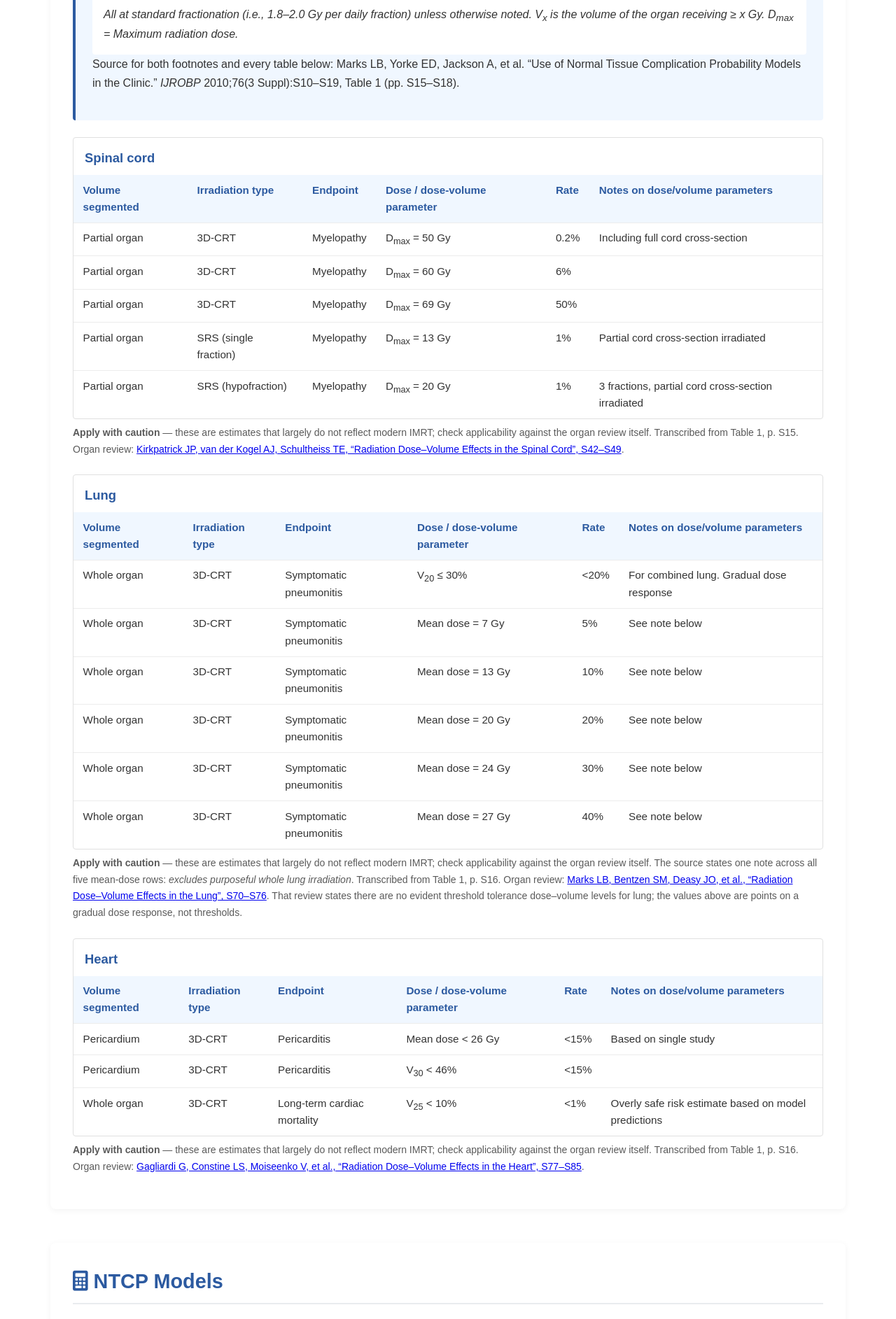
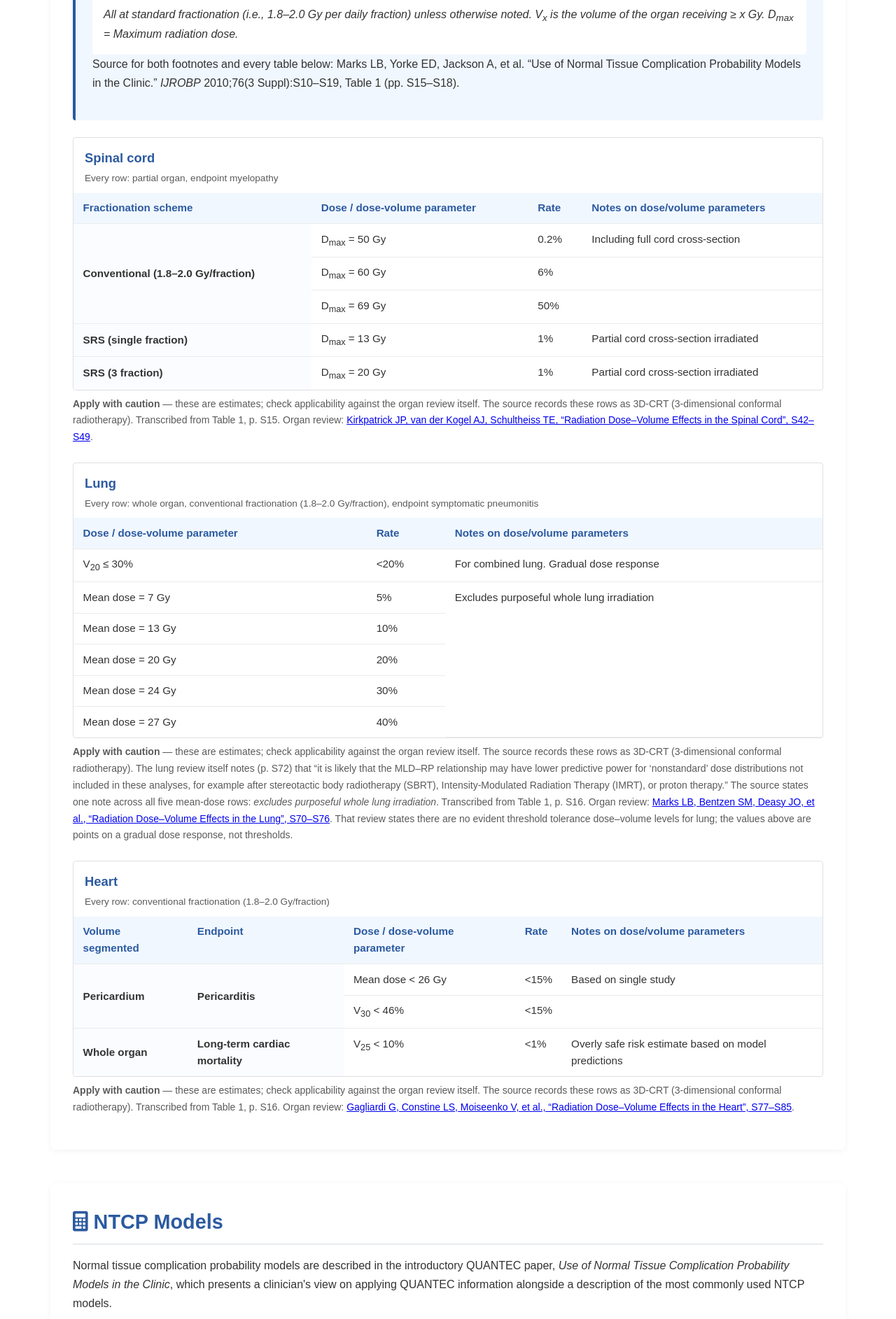
Before and after one commit to brianmanderson/QuantecWebSite, a Jekyll site: the page built from quantec.html, in a window 1280 px wide. Shown: the part 2489-4374 px from the top of the page at 70% size. Built offline with Jekyll 4.4.1, drawn with Linux system fonts in a browser that asks for light colours.

Commit message:
Simplify the constraint tables; source the IMRT caveat per organ
Merging and relabelling requested by the owner after reviewing the
published tables.

Merging. Columns whose value is identical in every row are hoisted out of
the grid into the table caption; cells identical across a contiguous group
are merged. Spinal cord goes 6 columns to 4, lung 6 to 3, heart 6 to 5.
The Rate column is never merged - spinal cord rows 4 and 5 are both 1%,
but that is a coincidence between single-fraction and 3-fraction SRS, and
merging would assert a grouping the source does not make.

Merged cells cannot survive the stacked mobile layout, since a rowspan
cell renders in its group's first row only - a phone card would have read
"60 Gy -> 6%" with no indication of its fractionation. Below 768px the
merged cell is hidden and each card prints its group as a header instead,
so every card carries it.

Relabelling, all traceable to the source:
- "SRS (hypofraction)" -> "SRS (3 fraction)"; the number is from that
  row's own Notes cell. The now-redundant "3 fractions," is dropped from
  that note.
- Column "Irradiation type" -> "Fractionation scheme", and its "3D-CRT"
  value -> "Conventional (1.8-2.0 Gy/fraction)". The dose per fraction is
  from footnote (dagger) to Table 1, and the SRS rows are its "unless
  otherwise noted" cases. 3D-CRT is a technique and conventional
  fractionation is a schedule, so the technique is preserved in each
  table's provenance line rather than dropped - it is what the modern-IMRT
  caveat rests on.

The IMRT caveat is now stated beside a table only where that organ's own
review says it. Only lung does, on S72, and it is quoted there. The blanket
Table 1 footnote still appears verbatim in the box above all three tables,
which is where a blanket statement belongs. The spinal cord review was
considered and rejected: its sentence naming conformal techniques is about
extrapolating partial-cord animal data in the reirradiation discussion and
names intensity-modulated proton therapy, so citing it as an IMRT caveat
on these values would misrepresent it. The heart review says nothing of
the kind.

All 14 dose/rate pairs re-read from the rendered DOM and unchanged.
Deviations recorded in docs/constraints-pilot-lung-heart-cord.md.

Co-Authored-By: Claude Opus 5 <noreply@anthropic.com>

```diff
--- a/assets/css/style.css
+++ b/assets/css/style.css
@@ -434,6 +434,23 @@ footer {
     font-weight: 600;
 }
 
+/* Values identical across every row are hoisted out of the grid into the caption, rather than
+   repeated down a column that carries no information. */
+.constraint-shared {
+    display: block;
+    margin-top: 0.25rem;
+    font-size: 0.85rem;
+    font-weight: 400;
+    color: #5a5a5a;
+}
+
+/* A cell merged across the rows it applies to. */
+.constraint-table .grouped {
+    background-color: #fafcff;
+    font-weight: 600;
+    vertical-align: middle;
+}
+
 .constraint-table tbody tr:last-child td {
     border-bottom: none;
 }
@@ -520,6 +537,31 @@ footer {
     /* An empty Notes cell would render as a stray label with nothing beside it. */
     .constraint-table td:empty {
         display: none;
+    }
+
+    /* A merged cell cannot survive stacking: rowspan renders it in the first row of its group
+       only, so the later cards would lose the value entirely — on the spinal cord table that
+       means a card reading "60 Gy → 6%" with no indication it is 3D-CRT. So hide the merged
+       cells and print the group from the row's own data-group instead, which every row in the
+       group carries. Desktop shows the merged cell; mobile shows a header on every card. */
+    .constraint-table .grouped {
+        display: none;
+    }
+
+    .constraint-table tr[data-group]::before {
+        content: attr(data-group);
+        display: block;
+        padding: 0.45rem 0.85rem;
+        background-color: #f0f7ff;
+        color: #2c5aa0;
+        font-weight: 600;
+        border-bottom: 1px solid #e0e0e0;
+        border-radius: 3px 3px 0 0;
+    }
+
+    .constraint-table tr {
+        padding-top: 0;
+        overflow: hidden;
     }
 
     .constraint-table caption {
--- a/quantec.html
+++ b/quantec.html
@@ -100,11 +100,54 @@ permalink: /quantec/
 
     <div class="constraint-table-wrap" id="data-spinal-cord" role="region" tabindex="0" aria-label="Spinal cord dose, volume and outcome data">
         <table class="constraint-table">
-            <caption>Spinal cord</caption>
+            <caption>Spinal cord <span class="constraint-shared">Every row: partial organ, endpoint myelopathy</span></caption>
+            <thead>
+                <tr>
+                    <th scope="col">Fractionation scheme</th>
+                    <th scope="col">Dose / dose-volume parameter</th>
+                    <th scope="col">Rate</th>
+                    <th scope="col">Notes on dose/volume parameters</th>
+                </tr>
+            </thead>
+            <tbody>
+                <tr data-group="Conventional (1.8&ndash;2.0 Gy/fraction)"><td class="grouped" rowspan="3" data-label="Fractionation">Conventional (1.8&ndash;2.0 Gy/fraction)</td><td class="num" data-label="Dose">D<sub>max</sub> = 50 Gy</td><td class="num" data-label="Rate">0.2%</td><td data-label="Notes">Including full cord cross-section</td></tr>
+                <tr data-group="Conventional (1.8&ndash;2.0 Gy/fraction)"><td class="num" data-label="Dose">D<sub>max</sub> = 60 Gy</td><td class="num" data-label="Rate">6%</td><td data-label="Notes"></td></tr>
+                <tr data-group="Conventional (1.8&ndash;2.0 Gy/fraction)"><td class="num" data-label="Dose">D<sub>max</sub> = 69 Gy</td><td class="num" data-label="Rate">50%</td><td data-label="Notes"></td></tr>
+                <tr data-group="SRS (single fraction)"><td class="grouped" data-label="Fractionation">SRS (single fraction)</td><td class="num" data-label="Dose">D<sub>max</sub> = 13 Gy</td><td class="num" data-label="Rate">1%</td><td data-label="Notes">Partial cord cross-section irradiated</td></tr>
+                <tr data-group="SRS (3 fraction)"><td class="grouped" data-label="Fractionation">SRS (3 fraction)</td><td class="num" data-label="Dose">D<sub>max</sub> = 20 Gy</td><td class="num" data-label="Rate">1%</td><td data-label="Notes">Partial cord cross-section irradiated</td></tr>
+            </tbody>
+        </table>
+    </div>
+    <p class="constraint-source"><strong>Apply with caution</strong> &mdash; these are estimates; check applicability against the organ review itself. The source records these rows as 3D-CRT (3-dimensional conformal radiotherapy). Transcribed from Table 1, p. S15. Organ review: <a href="https://www.redjournal.org/article/S0360-3016(09)03296-9/fulltext" target="_blank" rel="noopener" aria-label="Read Radiation Dose-Volume Effects in the Spinal Cord, Kirkpatrick et al.">Kirkpatrick JP, van der Kogel AJ, Schultheiss TE, &ldquo;Radiation Dose&ndash;Volume Effects in the Spinal Cord&rdquo;, S42&ndash;S49</a>.</p>
+
+    <div class="constraint-table-wrap" id="data-lung" role="region" tabindex="0" aria-label="Lung dose, volume and outcome data">
+        <table class="constraint-table">
+            <caption>Lung <span class="constraint-shared">Every row: whole organ, conventional fractionation (1.8&ndash;2.0 Gy/fraction), endpoint symptomatic pneumonitis</span></caption>
+            <thead>
+                <tr>
+                    <th scope="col">Dose / dose-volume parameter</th>
+                    <th scope="col">Rate</th>
+                    <th scope="col">Notes on dose/volume parameters</th>
+                </tr>
+            </thead>
+            <tbody>
+                <tr><td class="num" data-label="Dose">V<sub>20</sub> &le; 30%</td><td class="num" data-label="Rate">&lt;20%</td><td data-label="Notes">For combined lung. Gradual dose response</td></tr>
+                <tr><td class="num" data-label="Dose">Mean dose = 7 Gy</td><td class="num" data-label="Rate">5%</td><td rowspan="5" data-label="Notes">Excludes purposeful whole lung irradiation</td></tr>
+                <tr><td class="num" data-label="Dose">Mean dose = 13 Gy</td><td class="num" data-label="Rate">10%</td></tr>
+                <tr><td class="num" data-label="Dose">Mean dose = 20 Gy</td><td class="num" data-label="Rate">20%</td></tr>
+                <tr><td class="num" data-label="Dose">Mean dose = 24 Gy</td><td class="num" data-label="Rate">30%</td></tr>
+                <tr><td class="num" data-label="Dose">Mean dose = 27 Gy</td><td class="num" data-label="Rate">40%</td></tr>
+            </tbody>
+        </table>
+    </div>
+    <p class="constraint-source"><strong>Apply with caution</strong> &mdash; these are estimates; check applicability against the organ review itself. The source records these rows as 3D-CRT (3-dimensional conformal radiotherapy). The lung review itself notes (p. S72) that &ldquo;it is likely that the MLD&ndash;RP relationship may have lower predictive power for &lsquo;nonstandard&rsquo; dose distributions not included in these analyses, for example after stereotactic body radiotherapy (SBRT), Intensity-Modulated Radiation Therapy (IMRT), or proton therapy.&rdquo; The source states one note across all five mean-dose rows: <em>excludes purposeful whole lung irradiation</em>. Transcribed from Table 1, p. S16. Organ review: <a href="https://www.redjournal.org/article/S0360-3016(09)03293-3/fulltext" target="_blank" rel="noopener" aria-label="Read Radiation Dose-Volume Effects in the Lung, Marks et al.">Marks LB, Bentzen SM, Deasy JO, et al., &ldquo;Radiation Dose&ndash;Volume Effects in the Lung&rdquo;, S70&ndash;S76</a>. That review states there are no evident threshold tolerance dose&ndash;volume levels for lung; the values above are points on a gradual dose response, not thresholds.</p>
+
+    <div class="constraint-table-wrap" id="data-heart" role="region" tabindex="0" aria-label="Heart dose, volume and outcome data">
+        <table class="constraint-table">
+            <caption>Heart <span class="constraint-shared">Every row: conventional fractionation (1.8&ndash;2.0 Gy/fraction)</span></caption>
             <thead>
                 <tr>
                     <th scope="col">Volume segmented</th>
-                    <th scope="col">Irradiation type</th>
                     <th scope="col">Endpoint</th>
                     <th scope="col">Dose / dose-volume parameter</th>
                     <th scope="col">Rate</th>
@@ -112,62 +155,13 @@ permalink: /quantec/
                 </tr>
             </thead>
             <tbody>
-                <tr><td data-label="Volume">Partial organ</td><td data-label="Irradiation">3D-CRT</td><td data-label="Endpoint">Myelopathy</td><td class="num" data-label="Dose">D<sub>max</sub> = 50 Gy</td><td class="num" data-label="Rate">0.2%</td><td data-label="Notes">Including full cord cross-section</td></tr>
-                <tr><td data-label="Volume">Partial organ</td><td data-label="Irradiation">3D-CRT</td><td data-label="Endpoint">Myelopathy</td><td class="num" data-label="Dose">D<sub>max</sub> = 60 Gy</td><td class="num" data-label="Rate">6%</td><td data-label="Notes"></td></tr>
-                <tr><td data-label="Volume">Partial organ</td><td data-label="Irradiation">3D-CRT</td><td data-label="Endpoint">Myelopathy</td><td class="num" data-label="Dose">D<sub>max</sub> = 69 Gy</td><td class="num" data-label="Rate">50%</td><td data-label="Notes"></td></tr>
-                <tr><td data-label="Volume">Partial organ</td><td data-label="Irradiation">SRS (single fraction)</td><td data-label="Endpoint">Myelopathy</td><td class="num" data-label="Dose">D<sub>max</sub> = 13 Gy</td><td class="num" data-label="Rate">1%</td><td data-label="Notes">Partial cord cross-section irradiated</td></tr>
-                <tr><td data-label="Volume">Partial organ</td><td data-label="Irradiation">SRS (hypofraction)</td><td data-label="Endpoint">Myelopathy</td><td class="num" data-label="Dose">D<sub>max</sub> = 20 Gy</td><td class="num" data-label="Rate">1%</td><td data-label="Notes">3 fractions, partial cord cross-section irradiated</td></tr>
+                <tr data-group="Pericardium &middot; pericarditis"><td class="grouped" rowspan="2" data-label="Volume">Pericardium</td><td class="grouped" rowspan="2" data-label="Endpoint">Pericarditis</td><td class="num" data-label="Dose">Mean dose &lt; 26 Gy</td><td class="num" data-label="Rate">&lt;15%</td><td data-label="Notes">Based on single study</td></tr>
+                <tr data-group="Pericardium &middot; pericarditis"><td class="num" data-label="Dose">V<sub>30</sub> &lt; 46%</td><td class="num" data-label="Rate">&lt;15%</td><td data-label="Notes"></td></tr>
+                <tr data-group="Whole organ &middot; long-term cardiac mortality"><td class="grouped" data-label="Volume">Whole organ</td><td class="grouped" data-label="Endpoint">Long-term cardiac mortality</td><td class="num" data-label="Dose">V<sub>25</sub> &lt; 10%</td><td class="num" data-label="Rate">&lt;1%</td><td data-label="Notes">Overly safe risk estimate based on model predictions</td></tr>
             </tbody>
         </table>
     </div>
-    <p class="constraint-source"><strong>Apply with caution</strong> &mdash; these are estimates that largely do not reflect modern IMRT; check applicability against the organ review itself. Transcribed from Table 1, p. S15. Organ review: <a href="https://www.redjournal.org/article/S0360-3016(09)03296-9/fulltext" target="_blank" rel="noopener" aria-label="Read Radiation Dose-Volume Effects in the Spinal Cord, Kirkpatrick et al.">Kirkpatrick JP, van der Kogel AJ, Schultheiss TE, &ldquo;Radiation Dose&ndash;Volume Effects in the Spinal Cord&rdquo;, S42&ndash;S49</a>.</p>
-
-    <div class="constraint-table-wrap" id="data-lung" role="region" tabindex="0" aria-label="Lung dose, volume and outcome data">
-        <table class="constraint-table">
-            <caption>Lung</caption>
-            <thead>
-                <tr>
-                    <th scope="col">Volume segmented</th>
-                    <th scope="col">Irradiation type</th>
-                    <th scope="col">Endpoint</th>
-                    <th scope="col">Dose / dose-volume parameter</th>
-                    <th scope="col">Rate</th>
-                    <th scope="col">Notes on dose/volume parameters</th>
-                </tr>
-            </thead>
-            <tbody>
-                <tr><td data-label="Volume">Whole organ</td><td data-label="Irradiation">3D-CRT</td><td data-label="Endpoint">Symptomatic pneumonitis</td><td class="num" data-label="Dose">V<sub>20</sub> &le; 30%</td><td class="num" data-label="Rate">&lt;20%</td><td data-label="Notes">For combined lung. Gradual dose response</td></tr>
-                <tr><td data-label="Volume">Whole organ</td><td data-label="Irradiation">3D-CRT</td><td data-label="Endpoint">Symptomatic pneumonitis</td><td class="num" data-label="Dose">Mean dose = 7 Gy</td><td class="num" data-label="Rate">5%</td><td data-label="Notes">See note below</td></tr>
-                <tr><td data-label="Volume">Whole organ</td><td data-label="Irradiation">3D-CRT</td><td data-label="Endpoint">Symptomatic pneumonitis</td><td class="num" data-label="Dose">Mean dose = 13 Gy</td><td class="num" data-label="Rate">10%</td><td data-label="Notes">See note below</td></tr>
-                <tr><td data-label="Volume">Whole organ</td><td data-label="Irradiation">3D-CRT</td><td data-label="Endpoint">Symptomatic pneumonitis</td><td class="num" data-label="Dose">Mean dose = 20 Gy</td><td class="num" data-label="Rate">20%</td><td data-label="Notes">See note below</td></tr>
-                <tr><td data-label="Volume">Whole organ</td><td data-label="Irradiation">3D-CRT</td><td data-label="Endpoint">Symptomatic pneumonitis</td><td class="num" data-label="Dose">Mean dose = 24 Gy</td><td class="num" data-label="Rate">30%</td><td data-label="Notes">See note below</td></tr>
-                <tr><td data-label="Volume">Whole organ</td><td data-label="Irradiation">3D-CRT</td><td data-label="Endpoint">Symptomatic pneumonitis</td><td class="num" data-label="Dose">Mean dose = 27 Gy</td><td class="num" data-label="Rate">40%</td><td data-label="Notes">See note below</td></tr>
-            </tbody>
-        </table>
-    </div>
-    <p class="constraint-source"><strong>Apply with caution</strong> &mdash; these are estimates that largely do not reflect modern IMRT; check applicability against the organ review itself. The source states one note across all five mean-dose rows: <em>excludes purposeful whole lung irradiation</em>. Transcribed from Table 1, p. S16. Organ review: <a href="https://www.redjournal.org/article/S0360-3016(09)03293-3/fulltext" target="_blank" rel="noopener" aria-label="Read Radiation Dose-Volume Effects in the Lung, Marks et al.">Marks LB, Bentzen SM, Deasy JO, et al., &ldquo;Radiation Dose&ndash;Volume Effects in the Lung&rdquo;, S70&ndash;S76</a>. That review states there are no evident threshold tolerance dose&ndash;volume levels for lung; the values above are points on a gradual dose response, not thresholds.</p>
-
-    <div class="constraint-table-wrap" id="data-heart" role="region" tabindex="0" aria-label="Heart dose, volume and outcome data">
-        <table class="constraint-table">
-            <caption>Heart</caption>
-            <thead>
-                <tr>
-                    <th scope="col">Volume segmented</th>
-                    <th scope="col">Irradiation type</th>
-                    <th scope="col">Endpoint</th>
-                    <th scope="col">Dose / dose-volume parameter</th>
-                    <th scope="col">Rate</th>
-                    <th scope="col">Notes on dose/volume parameters</th>
-                </tr>
-            </thead>
-            <tbody>
-                <tr><td data-label="Volume">Pericardium</td><td data-label="Irradiation">3D-CRT</td><td data-label="Endpoint">Pericarditis</td><td class="num" data-label="Dose">Mean dose &lt; 26 Gy</td><td class="num" data-label="Rate">&lt;15%</td><td data-label="Notes">Based on single study</td></tr>
-                <tr><td data-label="Volume">Pericardium</td><td data-label="Irradiation">3D-CRT</td><td data-label="Endpoint">Pericarditis</td><td class="num" data-label="Dose">V<sub>30</sub> &lt; 46%</td><td class="num" data-label="Rate">&lt;15%</td><td data-label="Notes"></td></tr>
-                <tr><td data-label="Volume">Whole organ</td><td data-label="Irradiation">3D-CRT</td><td data-label="Endpoint">Long-term cardiac mortality</td><td class="num" data-label="Dose">V<sub>25</sub> &lt; 10%</td><td class="num" data-label="Rate">&lt;1%</td><td data-label="Notes">Overly safe risk estimate based on model predictions</td></tr>
-            </tbody>
-        </table>
-    </div>
-    <p class="constraint-source"><strong>Apply with caution</strong> &mdash; these are estimates that largely do not reflect modern IMRT; check applicability against the organ review itself. Transcribed from Table 1, p. S16. Organ review: <a href="https://www.redjournal.org/article/S0360-3016(09)03290-8/fulltext" target="_blank" rel="noopener" aria-label="Read Radiation Dose-Volume Effects in the Heart, Gagliardi et al.">Gagliardi G, Constine LS, Moiseenko V, et al., &ldquo;Radiation Dose&ndash;Volume Effects in the Heart&rdquo;, S77&ndash;S85</a>.</p>
+    <p class="constraint-source"><strong>Apply with caution</strong> &mdash; these are estimates; check applicability against the organ review itself. The source records these rows as 3D-CRT (3-dimensional conformal radiotherapy). Transcribed from Table 1, p. S16. Organ review: <a href="https://www.redjournal.org/article/S0360-3016(09)03290-8/fulltext" target="_blank" rel="noopener" aria-label="Read Radiation Dose-Volume Effects in the Heart, Gagliardi et al.">Gagliardi G, Constine LS, Moiseenko V, et al., &ldquo;Radiation Dose&ndash;Volume Effects in the Heart&rdquo;, S77&ndash;S85</a>.</p>
 </section>
 
 <section class="content-section" id="ntcp">
```
Also changed, not shown: docs/constraints-pilot-lung-heart-cord.md (+53 -0 lines).
